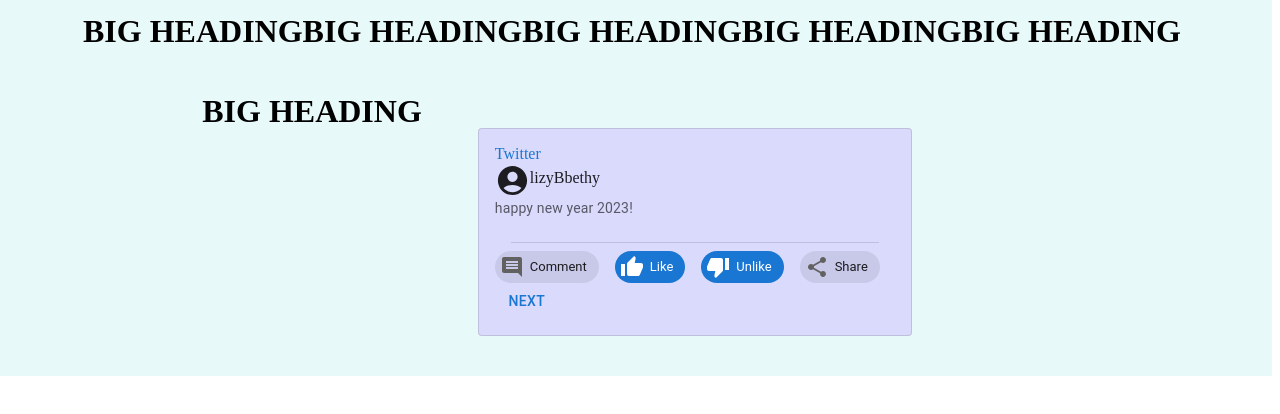
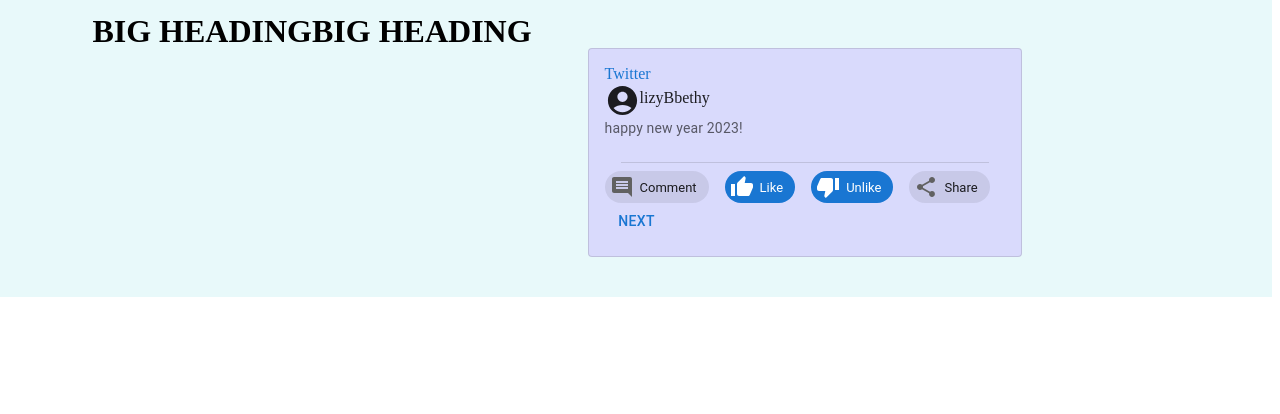
Before and after one commit to Elizybbethy/learning-react, a React (Create React App) app: page / in a window 1280 px wide. Shown: the top 414 px of the page. Built offline with nearby package versions, Linux system fonts and the light colour scheme.

Commit message:
deleted some headings

```diff
--- a/src/App.js
+++ b/src/App.js
@@ -28,10 +28,7 @@ export default function App() {
     >
       <BigHeading/>
       <BigHeading/>
-      <BigHeading/>
-      <BigHeading/>
-      <BigHeading/>
-      <BigHeading/>
+
       <Grid item sm={8} md={6}>
         <Paper
           variant="outlined"
```
